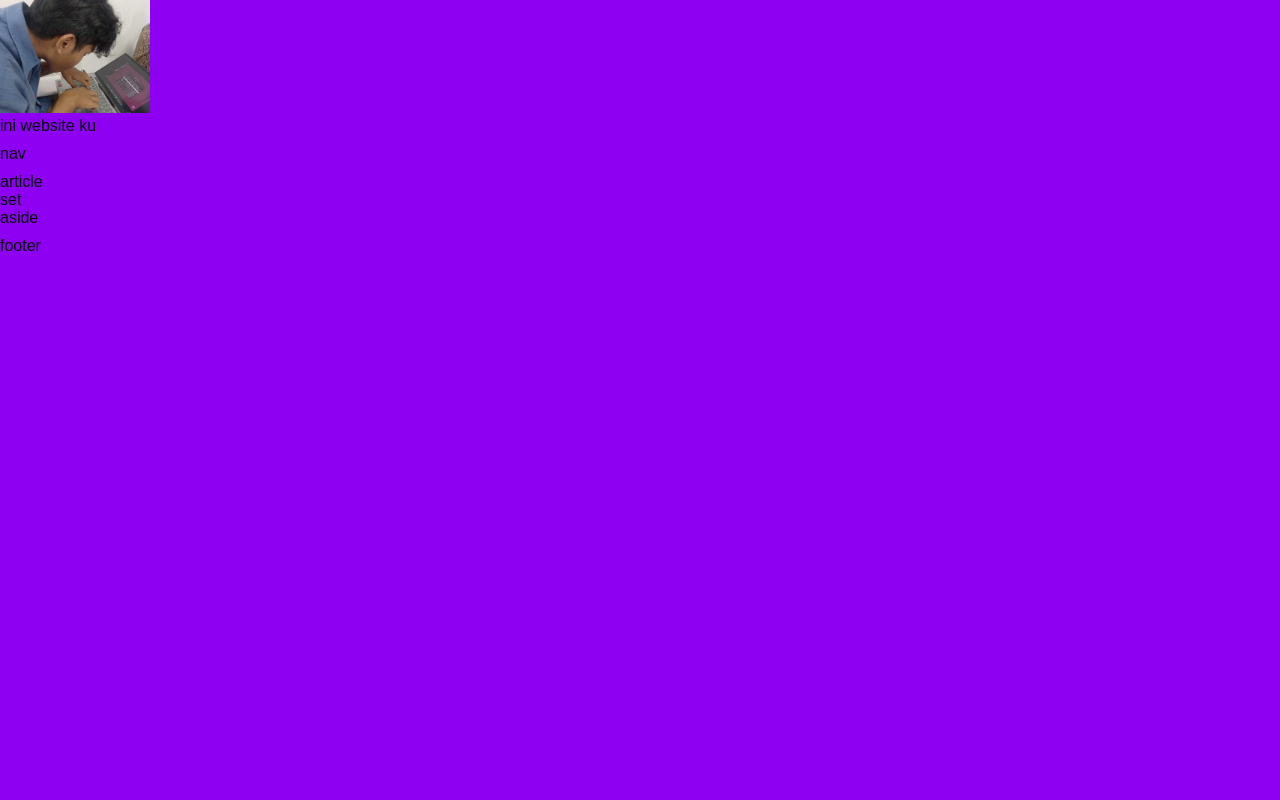
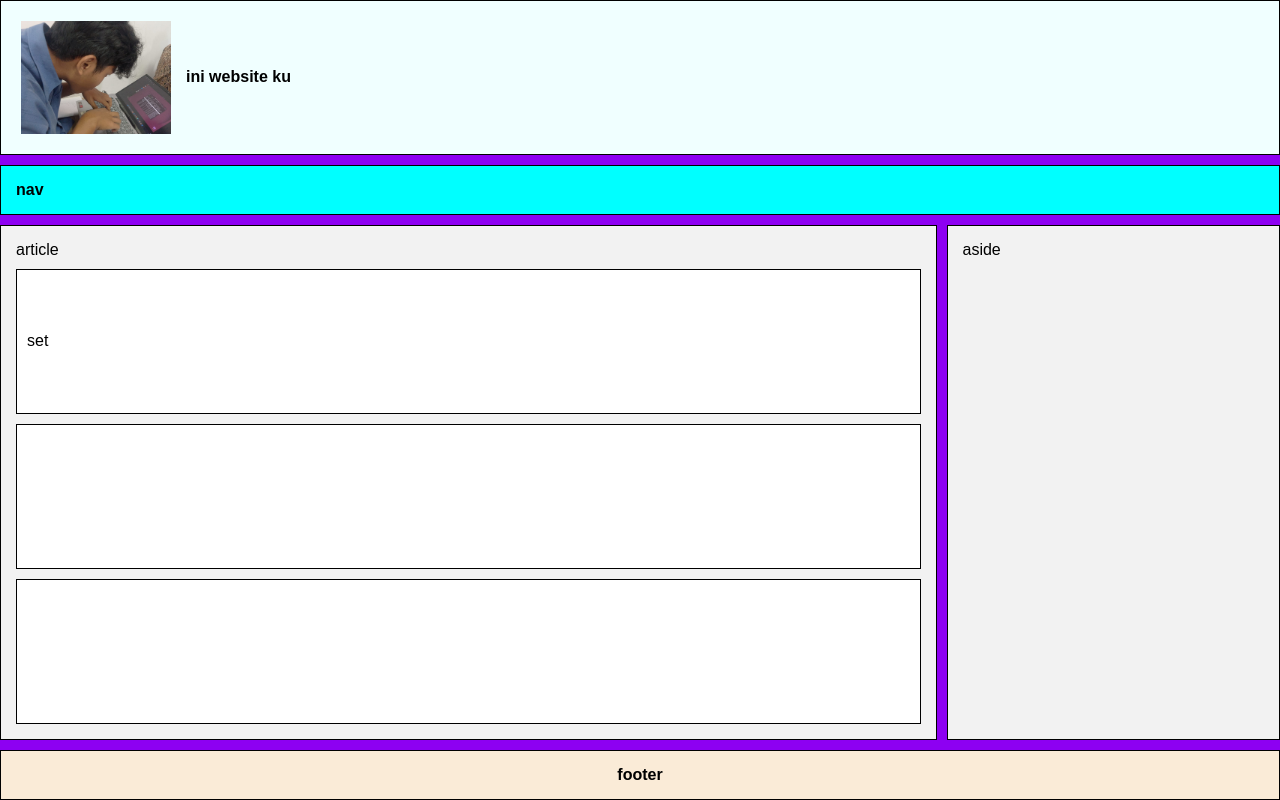
Before and after one commit to ELdeMubarok/DesainUIUXpraktikum-mandiri, a plain HTML site: page praktikum03/layout/index.html in a window 1280 px wide. Drawn offline with Linux system fonts and the light colour scheme.

Commit message:
praktiku03

```diff
--- a/praktikum03/layout/index.html
+++ b/praktikum03/layout/index.html
@@ -26,6 +26,63 @@
             gap: 10px;
         }
 
+        header{
+            background-color:azure;
+            padding: 20px;
+            display: flex;
+            align-items: center;
+            gap: 15px;
+            font-weight:bold;
+            border: 1px solid;
+        }
+
+        nav{
+            background-color: aqua;
+            padding: 15px;
+            text-align: left;
+            font-weight: bold;
+            border: 1px solid;
+        }
+
+        .main-content{
+            display: flex;
+            gap: 10px;
+            flex: 1;
+        }
+
+        article{
+            flex: 3;
+            background-color:#f2f2f2;
+            padding: 15px;
+            border: 1px solid;
+            display: flex;
+            flex-direction: column;
+            gap: 10px;
+        }
+
+        section{
+            background-color: white;
+            padding: 10px;
+            border: 1px solid;
+            flex: 1;
+            display: flex;
+            align-items: center;
+        }
+
+        aside{
+            flex: 1;
+            background-color: #f2f2f2;
+            padding: 15px;
+            border: 1px solid;
+        }
+
+        footer{
+            background-color:antiquewhite;
+            padding: 15px;
+            text-align: center;
+            font-weight: bold;
+            border: 1px solid;
+        }
 
     </style>
 </head>
```
